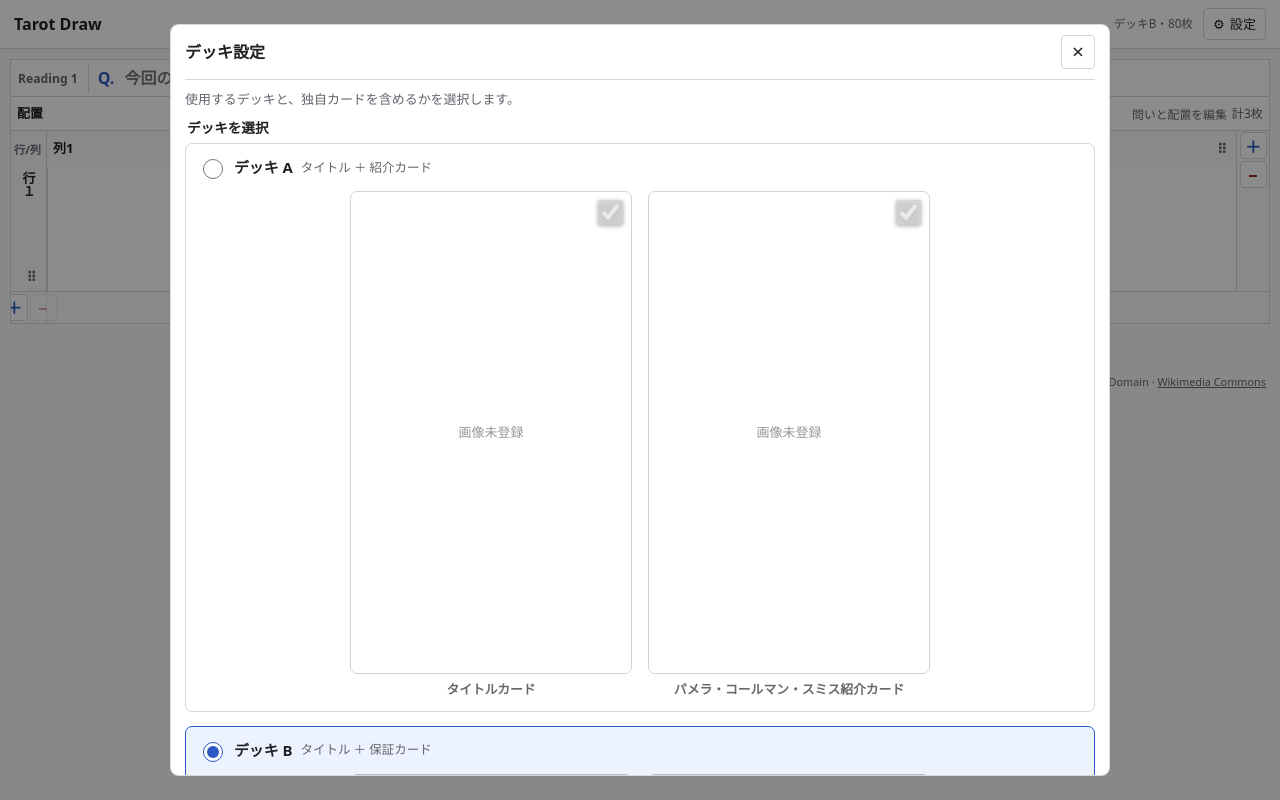
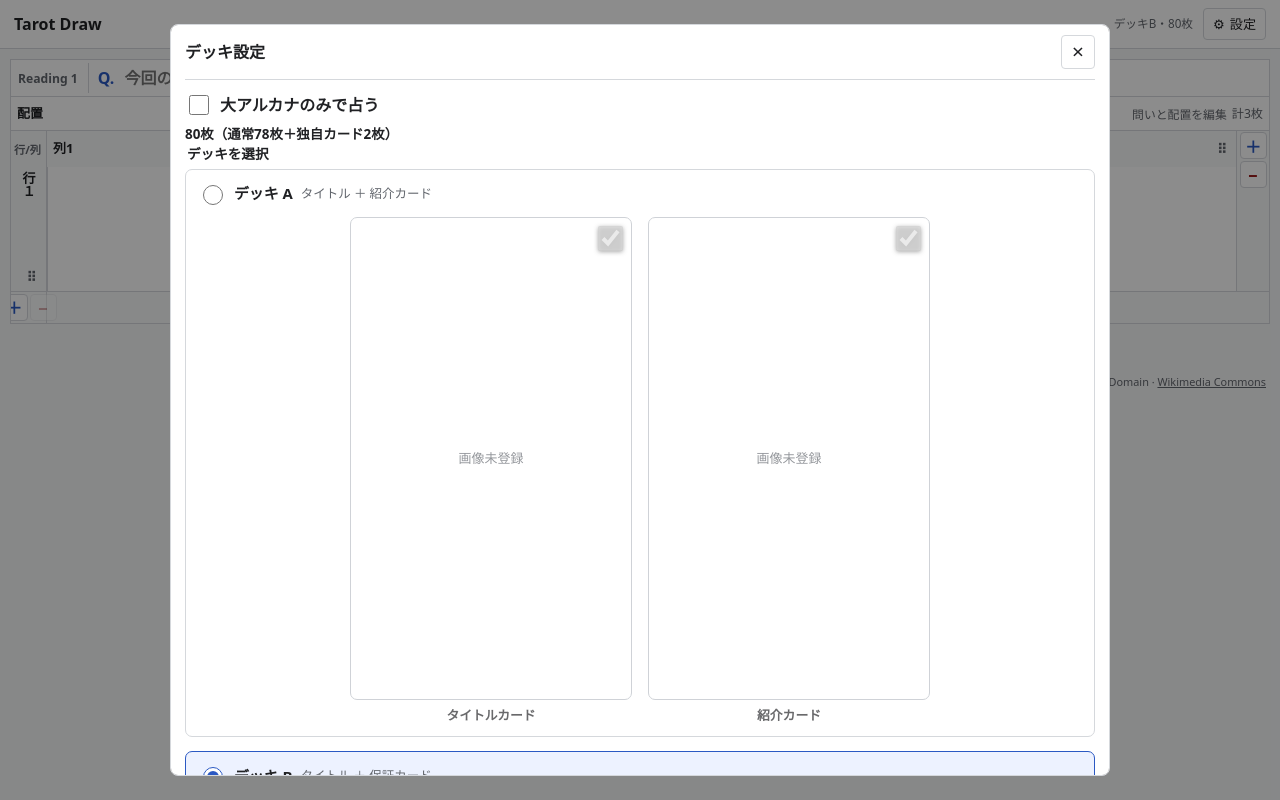
Before and after one commit to kinoko34077/tarot-draw, a website with bundled scripts: page web/index.html in a window 1280 px wide. Both pictures are taken after a click on the button "設定を開く". Built offline with nearby package versions, Linux system fonts and the light colour scheme.

Commit message:
ui(#103): put major-only above deck selection, compact counter, shorten intro caption

```diff
--- a/web/index.html
+++ b/web/index.html
@@ -35,7 +35,10 @@
         <h2 id="settingsTitle">デッキ設定</h2>
         <button id="settingsClose" class="secondary settings-close" type="button" aria-label="設定を閉じる">×</button>
       </header>
-      <p class="settings-help">使用するデッキと、独自カードを含めるかを選択します。</p>
+      <div class="settings-mode-row">
+        <label class="settings-major-choice" for="majorOnlyCheckbox"><input id="majorOnlyCheckbox" name="majorOnly" type="checkbox"><span>大アルカナのみで占う</span></label>
+        <p id="selectedDeckCount" class="settings-card-count" aria-live="polite">80枚（通常78枚＋独自カード2枚）</p>
+      </div>
       <fieldset class="deck-choices">
         <legend>デッキを選択</legend>
         <section class="deck-choice" data-deck-option="A" aria-label="デッキAの独自カード">
@@ -48,8 +51,8 @@
             </label>
             <label class="deck-preview" for="includeSecondaryCardA">
               <span class="deck-preview-face" data-deck-a-image="deck-a-introduction.webp">画像読込中</span>
-              <input id="includeSecondaryCardA" class="deck-preview-checkbox" data-deck="A" data-special="secondary" type="checkbox" aria-label="デッキAのパメラ・コールマン・スミス紹介カードを抽選に含める" checked disabled>
-              <span class="deck-preview-name">パメラ・コールマン・スミス紹介カード</span>
+              <input id="includeSecondaryCardA" class="deck-preview-checkbox" data-deck="A" data-special="secondary" type="checkbox" aria-label="デッキAの紹介カードを抽選に含める" checked disabled>
+              <span class="deck-preview-name">紹介カード</span>
             </label>
           </div>
         </section>
@@ -68,8 +71,7 @@
             </label>
           </div>
         </section>
-        <label class="settings-major-choice" for="majorOnlyCheckbox"><input id="majorOnlyCheckbox" name="majorOnly" type="checkbox"><span>大アルカナのみで占う</span><small>通常22枚＋選択したタイトルカード（22）・保証／紹介カード（23）</small></label>
-        <p id="selectedDeckCount" class="settings-card-count" aria-live="polite">80枚（通常78枚＋独自カード2枚）</p>
+
       </fieldset>
       <p id="settingsScope" class="settings-scope" role="status" aria-live="polite">この設定は次のシャッフルに反映されます。</p>
       <div class="settings-footer"><button id="settingsDone" class="primary" type="button">完了</button></div>
```
